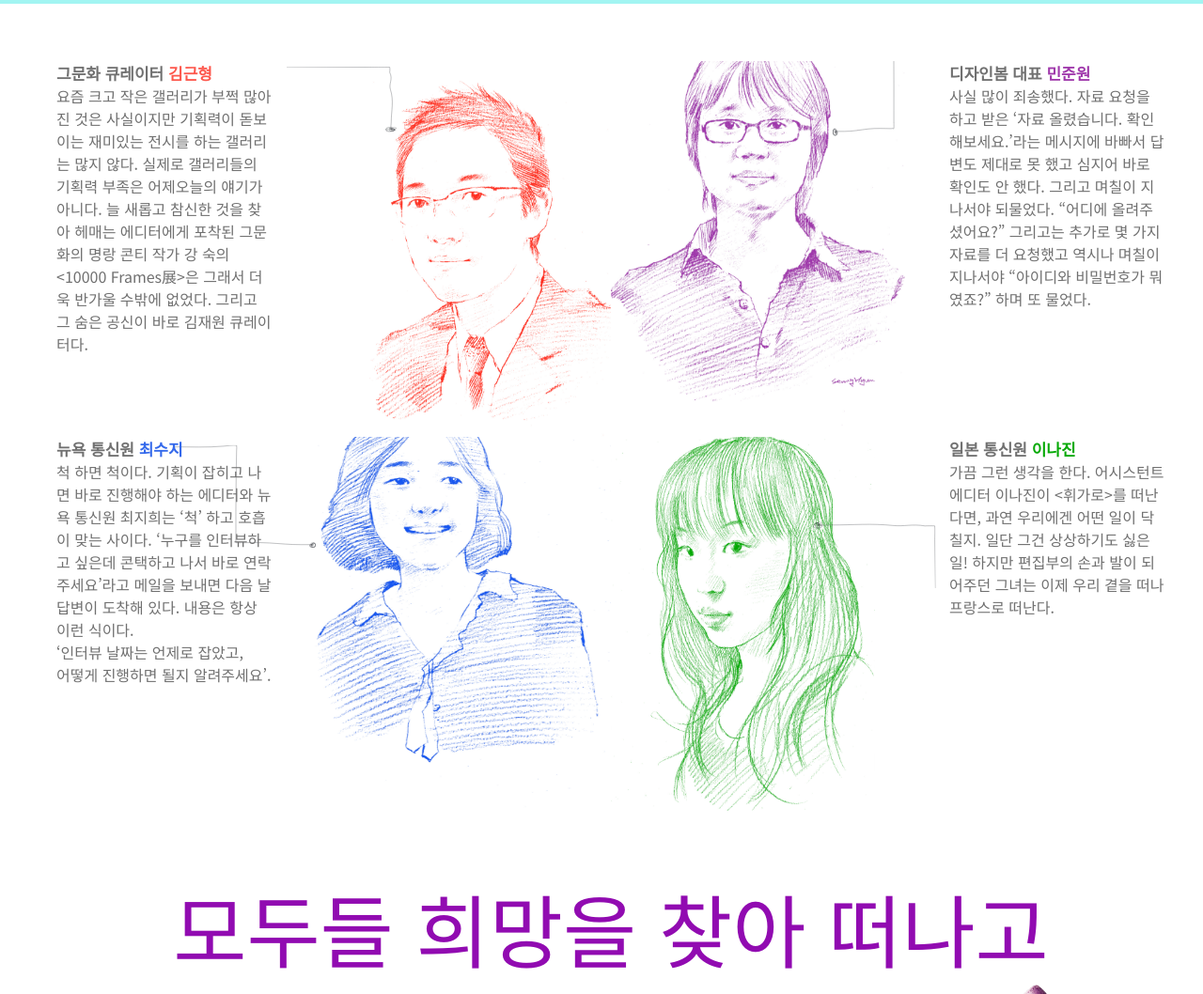
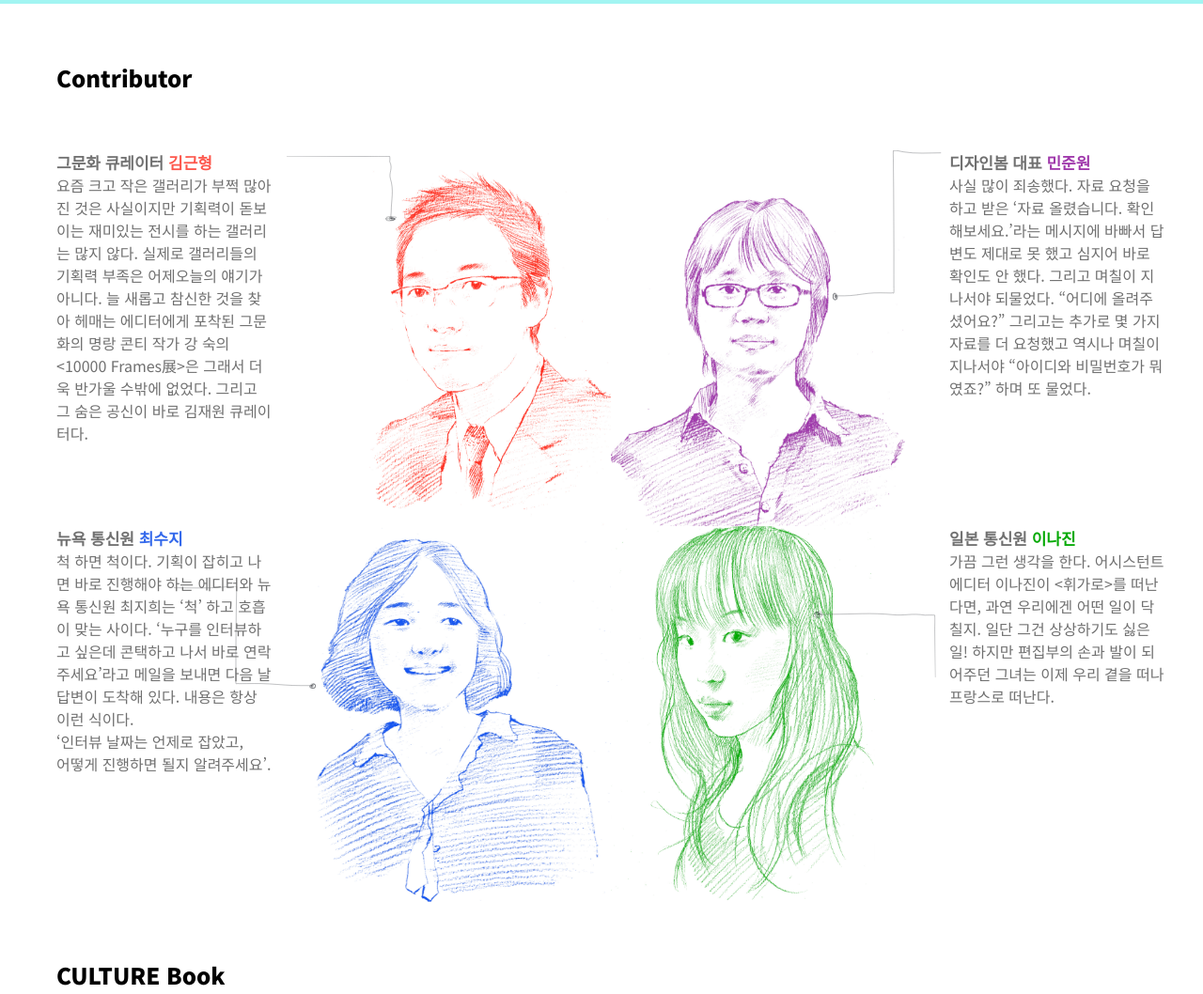
Before and after one commit to eroica-design/ediweb, a plain HTML site: page index.html in a window 1280 px wide. Shown: the part 895-1953 px from the top of the page at 94% size. Drawn offline with nearby package versions, Linux system fonts and the light colour scheme.

Commit message:
Add files via upload

```diff
--- a/css/style.css
+++ b/css/style.css
@@ -8,6 +8,12 @@
 }
 main{
   width: 1300px;
+}
+h2{
+  margin-bottom: 60px;
+  color: #000000;
+  text-align: left;
+  font-weight: 900;
 }
 /* 1page */
 .p1{
@@ -99,7 +105,7 @@ main{
 .p2-c2-bg{
   position: relative;
   background-image: url(../imgs/p2-02.png);
-  background-position: left bottom;
+  background-position: left top;
   background-repeat: no-repeat;
 }
 .p2-info2{
@@ -118,7 +124,7 @@ main{
 .p2-c3-bg{
   position: relative;
   background-image: url(../imgs/p2-03.png);
-  background-position: right bottom;
+  background-position: right top;
   background-repeat: no-repeat;
 }
 .p2-info3{
--- a/index.html
+++ b/index.html
@@ -13,6 +13,7 @@
   <main>
     <!-- 1page -->
     <section class="p1 p1-bg">
+      <h2>Formula Suit</h2>
       <div class="p1-info" data-aos="fade-right">
         <h1>IT’S YOUR TURN</h1>
         <h2>수트가 말로 난립하는 시대다. 하지만 수트는 옷이다. 입어보지 않고는 알 수가 없다.</h2>
@@ -25,10 +26,11 @@
     </section>
     <!-- 2pasage -->
     <section class="p2">
+      <h2>Contributor</h2>
         <div class="p2-c-box p2-c1-bg" data-aos="fade-left">
           <div class="p2-info1">
             <h3>그문화 큐레이터 <span>김근형</span></h3>
-            <p>요즘 크고 작은 갤러리가 부쩍 많아진 것은 사실이지만 기획력이 돋보이는 재미있는 전시를 하는 갤러리는 많지 않다. 실제로 갤러리들의 기획력 부족은 어제오늘의 얘기가 아니다. 늘 새롭고 참신한 것을 찾아 헤매는 에디터에게 포착된 그문화의 명랑 콘티 작가 강 숙의 <10000 Frames展>은 그래서 더욱 반가울 수밖에 없었다.  그리고 그 숨은 공신이 바로 김재원 큐레이터다.
+            <p>요즘 크고 작은 갤러리가 부쩍 많아진 것은 사실이지만 기획력이 돋보이는 재미있는 전시를 하는 갤러리는 많지 않다. 실제로 갤러리들의 기획력 부족은 어제오늘의 얘기가 아니다. 늘 새롭고 참신한 것을 찾아 헤매는 에디터에게 포착된 그문화의 명랑 콘티 작가 강 숙의 &lt;10000 Frames展&gt;은 그래서 더욱 반가울 수밖에 없었다.  그리고 그 숨은 공신이 바로 김재원 큐레이터다.
             </p>
           </div>
         </div>
@@ -60,6 +62,7 @@
     </section>
     <!-- 3page -->
     <section class="p3">
+      <h2>CULTURE Book</h2>
       <div class="p3-tit">
         <h3 data-aos="fade-up">모두들 희망을 찾아 떠나고</h3>
       </div>
@@ -85,6 +88,7 @@
     </section>
     <!-- 4page -->
     <section class="p4 p4-bg">
+      <h2>SOUL LOVE WISH</h2>
       <div class="p4-img" data-aos="fade-down">
         <img src="imgs/p4-01.png" alt="날개 이미지">
       </div>
@@ -95,6 +99,7 @@
     </section>
     <!-- 5page -->
     <section class="p5 p5-bg">
+      <h2>EDITOR’S Letter</h2>
       <p data-aos="fade-left">이 잡지에 담고자 하는 것이 무엇인가 하면 웃음, 재미, 세상사, 타인과 더불어 사는 이야기입니다. 뭐 또 다른 이야기들도 들어가겠지요. 부정적이고 언짢고 슬픈 이야기는 아침과 저녁 뉴스 시간과 일간지에도 많이 실리지 않습니까. 그런 어두운 면은 조금 제외하고 싶습니다. 하지만 이 잡지에서 환상만을 보자는 얘기는 아닙니다. 굳이 네거티브한 사실들을 들춰내지 않아도 우리를 둘러싸고 있는, 웃게 하고 재미나며 긍정적인 이야기들도 많을 것이기 때문입니다.<br>
       &lt;휘가로&gt;에 실린 재미난 기사와 사진을 보고 독자 여러분의 마음이 활짝 펴지고 웃게 되며, 즐거운 기분으로 하루를 마감하면 더 이상 바랄 것이 없겠습니다. 하루보다 일주일을 즐겁게 사는 방법은 칭찬일 것입니다. 고래도 춤추게 하는 칭찬이니, 칭찬받는 사람도 칭찬하는 사람도 넉넉히 일주일은 기분이 참 좋을 것입니다. 그러면 오래, 아주 오래 즐거울 수 있는 일은 무엇일까요? 내 마음이 즐거움으로 충만할 수 있는 것은 무엇일까요?</p>
       <h5 data-aos="fade-right">이 잡지에 …</h5>
```
